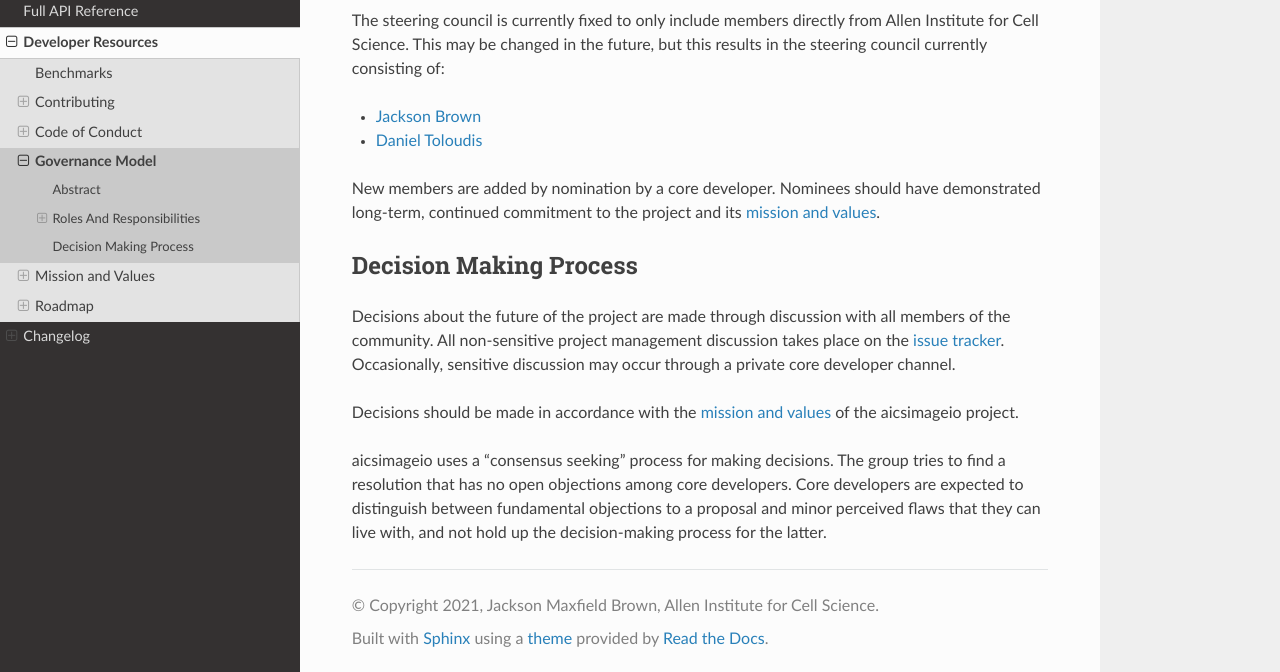
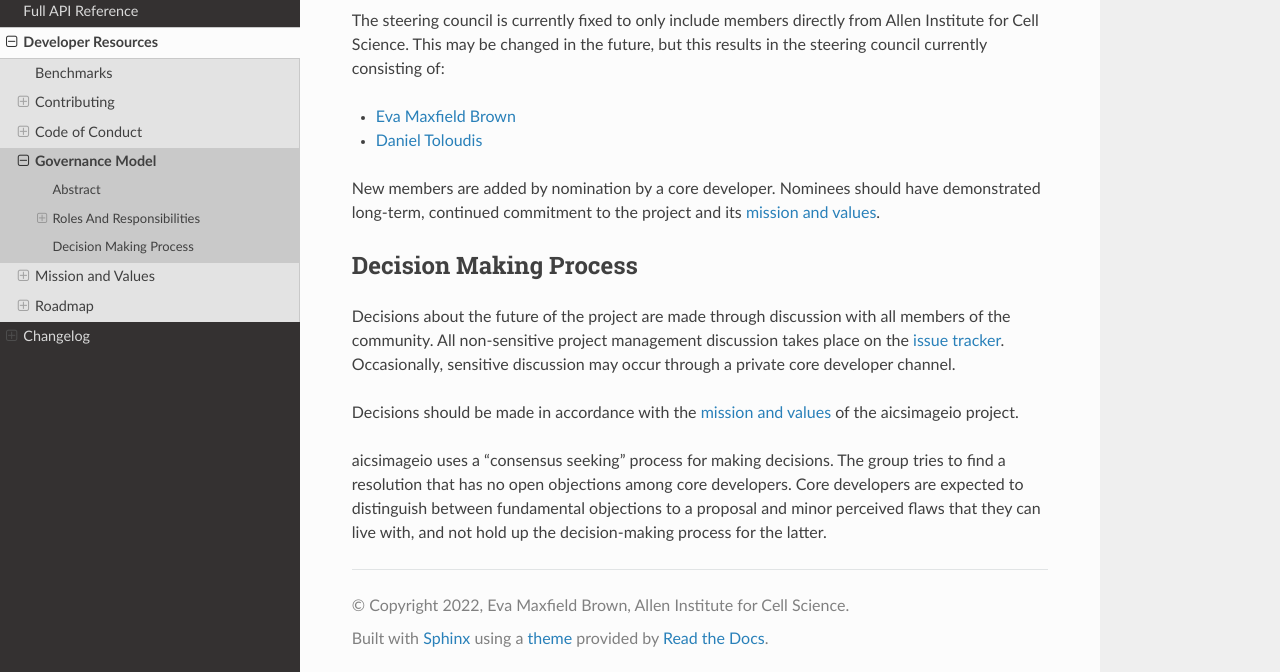
Before and after one commit to AllenCellModeling/aicsimageio, a Sphinx documentation site: the page built from docs/GOVERNANCE.md, in a window 1280 px wide and 900 px high, scrolled down 1294 px. Shown: the part 225-897 px from the top of the window. Built offline with Sphinx 7.4.7 and the Read the Docs theme 2.0.0, drawn with Linux system fonts in a browser that asks for light colours; pages that are not in the unit, such as notebooks, are missing from menus.

Commit message:
Update names, emails, and meta

```diff
--- a/aicsimageio/__init__.py
+++ b/aicsimageio/__init__.py
@@ -9,8 +9,8 @@ from .aics_image import imread_dask  # noqa: F401
 from .aics_image import imread_xarray  # noqa: F401
 from .aics_image import imread_xarray_dask  # noqa: F401
 
-__author__ = "Jackson Maxfield Brown, Allen Institute for Cell Science"
-__email__ = "jmaxfieldbrown@gmail.com, jamie.sherman@gmail.com, bowdenm@spu.edu"
+__author__ = "Eva Maxfield Brown, Allen Institute for Cell Science"
+__email__ = "evamaxfieldbrown@gmail.com, jamie.sherman@gmail.com, bowdenm@spu.edu"
 # Do not edit this string manually, always use bumpversion
 # Details in CONTRIBUTING.md
 __version__ = "4.8.0"
--- a/cookiecutter.yaml
+++ b/cookiecutter.yaml
@@ -1,6 +1,6 @@
 default_context:
-    full_name: "Jackson Maxfield Brown, Allen Institute for Cell Science"
-    email: "jmaxfieldbrown@gmail.com, jamie.sherman@gmail.com, bowdenm@spu.edu"
+    full_name: "Eva Maxfield Brown, Allen Institute for Cell Science"
+    email: "evamaxfieldbrown@gmail.com, jamie.sherman@gmail.com, bowdenm@spu.edu"
     github_username: "AllenCellModeling"
     project_name: "AICSImageIO"
     project_slug: "aicsimageio"
--- a/docs/GOVERNANCE.md
+++ b/docs/GOVERNANCE.md
@@ -69,7 +69,7 @@ The steering council is currently fixed to only include members directly from Al
 Institute for Cell Science. This may be changed in the future, but this results in the
 steering council currently consisting of:
 
-- [Jackson Brown](https://github.com/JacksonMaxfield)
+- [Eva Maxfield Brown](https://github.com/evamaxfield)
 - [Daniel Toloudis](https://github.com/toloudis)
 
 New members are added by nomination by a core developer. Nominees should have
--- a/docs/conf.py
+++ b/docs/conf.py
@@ -70,9 +70,9 @@ source_suffix = {
 main_doc = "index"
 
 # General information about the project.
-project = u"AICSImageIO"
-copyright = u"2021, Jackson Maxfield Brown, Allen Institute for Cell Science"
-author = u"Jackson Maxfield Brown, Allen Institute for Cell Science"
+project = "AICSImageIO"
+copyright = "2022, Eva Maxfield Brown, Allen Institute for Cell Science"
+author = "Eva Maxfield Brown, Allen Institute for Cell Science"
 
 # The version info for the project you"re documenting, acts as replacement
 # for |version| and |release|, also used in various other places throughout
@@ -154,8 +154,8 @@ latex_documents = [
     (
         main_doc,
         "aicsimageio.tex",
-        u"AICSImageIO Documentation",
-        u"Jackson Maxfield Brown, Allen Institute for Cell Science",
+        "AICSImageIO Documentation",
+        "Eva Maxfield Brown, Allen Institute for Cell Science",
         "manual",
     ),
 ]
@@ -165,7 +165,7 @@ latex_documents = [
 
 # One entry per manual page. List of tuples
 # (source start file, name, description, authors, manual section).
-man_pages = [(main_doc, "aicsimageio", u"AICSImageIO Documentation", [author], 1)]
+man_pages = [(main_doc, "aicsimageio", "AICSImageIO Documentation", [author], 1)]
 
 
 # -- Options for Texinfo output ----------------------------------------
@@ -177,7 +177,7 @@ texinfo_documents = [
     (
         main_doc,
         "aicsimageio",
-        u"AICSImageIO Documentation",
+        "AICSImageIO Documentation",
         author,
         "aicsimageio",
         (
--- a/setup.py
+++ b/setup.py
@@ -121,8 +121,8 @@ extra_requirements = {
 }
 
 setup(
-    author="Jackson Maxfield Brown, Allen Institute for Cell Science",
-    author_email="jmaxfieldbrown@gmail.com, jamie.sherman@gmail.com, bowdenm@spu.edu",
+    author="Eva Maxfield Brown, Allen Institute for Cell Science",
+    author_email="evamaxfieldbrown@gmail.com, jamie.sherman@gmail.com, bowdenm@spu.edu",
     cmdclass={"build_py": BuildPyCommand},
     classifiers=[
         "Development Status :: 5 - Production/Stable",
```
Also changed, not shown: 1 other file.
